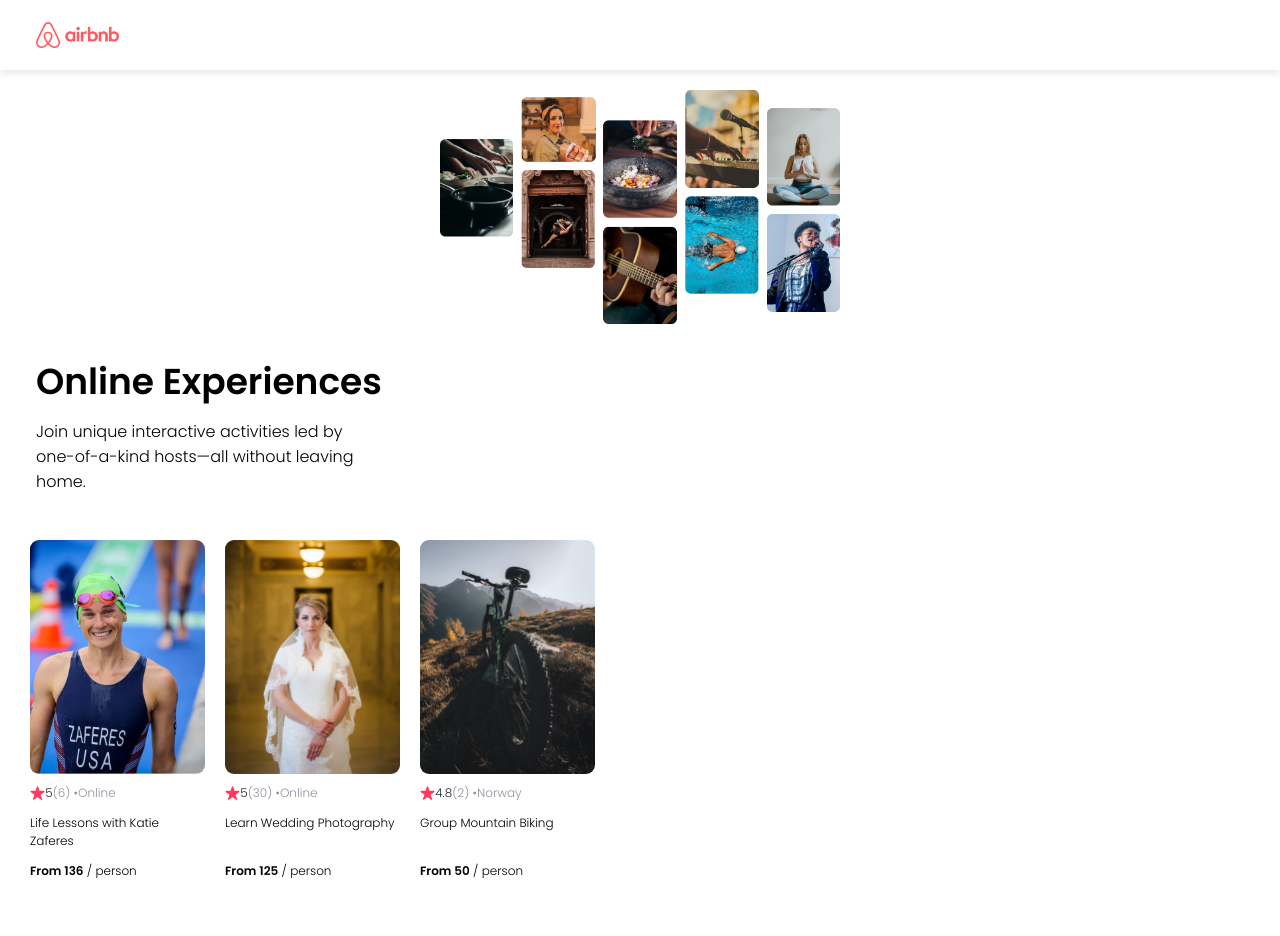
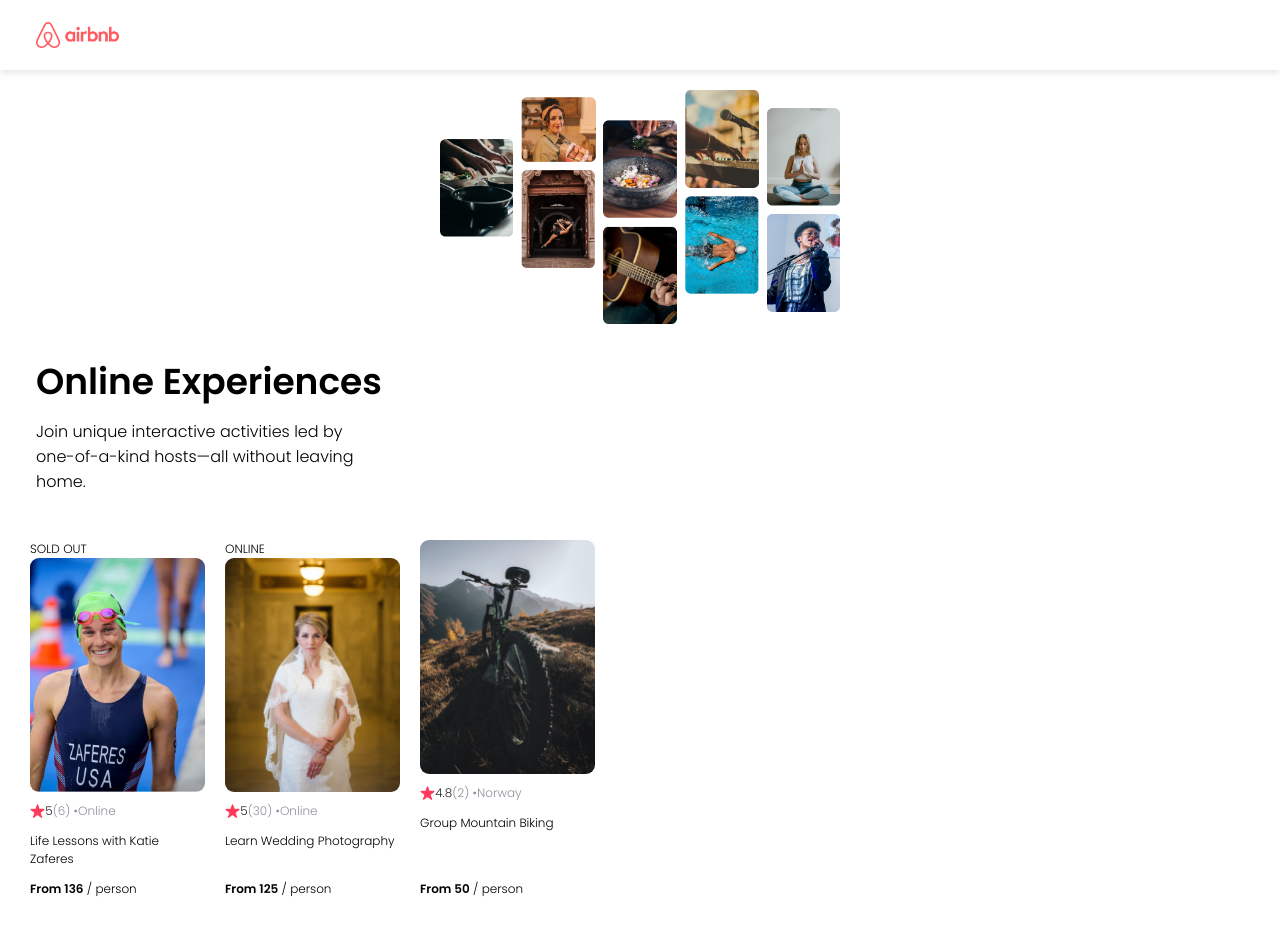
Before and after one commit to mypaxpax/Airbnb-experiences, a React (Vite) app: page / in a window 1280 px wide. Shown: the top 936 px of the page. Built offline with nearby package versions, Linux system fonts and the light colour scheme.

Commit message:
badge status

```diff
--- a/src/App.jsx
+++ b/src/App.jsx
@@ -15,6 +15,7 @@
         location={item.location}
         title={item.title}
         price={item.price}
+        openSpots={item.openSpots}
       />
     );
   });
--- a/src/components/Card.jsx
+++ b/src/components/Card.jsx
@@ -1,6 +1,13 @@
 function Card(props) {
+  let badgeText;
+  if (props.openSpots === 0) {
+    badgeText = "SOLD OUT";
+  } else if (props.location === "Online") {
+    badgeText = "ONLINE";
+  }
   return (
     <div className="cards">
+      {badgeText && <div className="cards--badge">{badgeText}</div>}
       <img className="cards--image" src={`../src/assets/${props.image}`}></img>
       <div className="cards--box">
         <img className="cards--box--star" src="./src/assets/star.png"></img>
```
